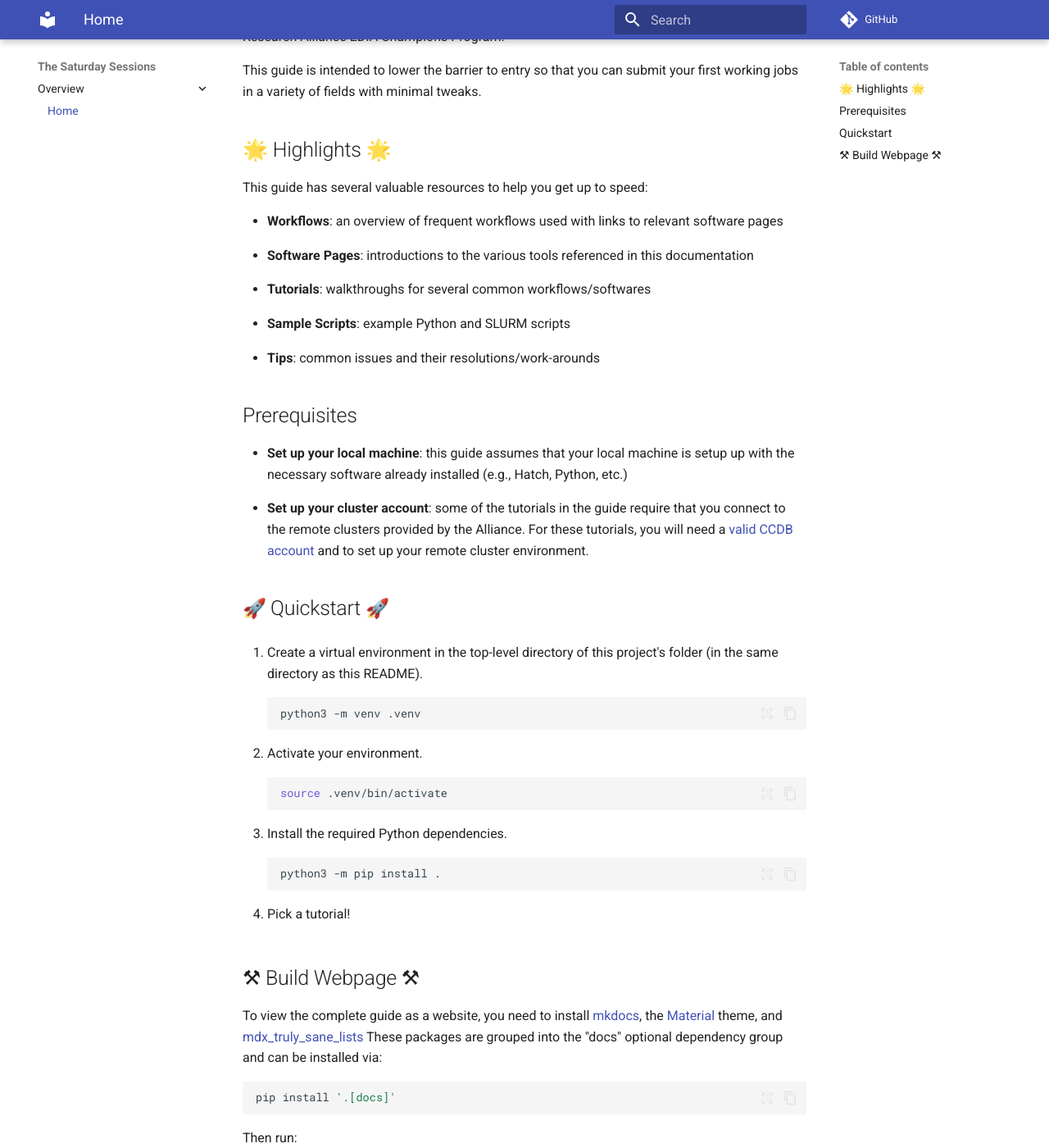
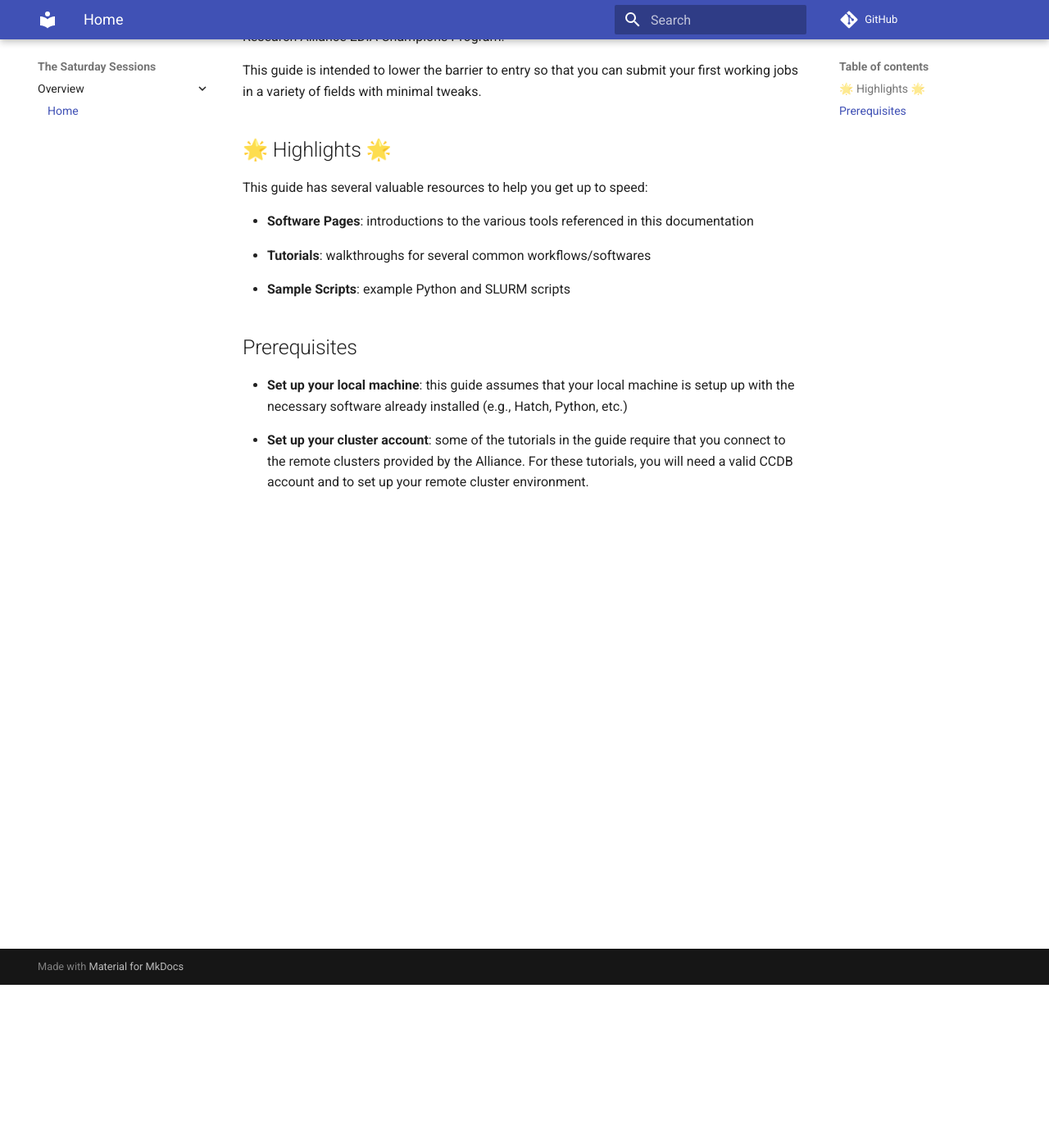
Before and after one commit to ugognw/saturdays, an MkDocs documentation site: the page built from docs/sources/index.md, in a window 1280 px wide and 1400 px high, scrolled down 199 px. Shown: the whole window at 82% size. Built offline with MkDocs 1.6.1 and Material for MkDocs 9.7.7, drawn with Linux system fonts in a browser that asks for light colours; emoji names are drawn with the system emoji font; comment, search, counter and statistics services are not loaded; some of the changed text lies outside the part shown.

Commit message:
Prune landing page
Signed-off-by: Ugochukwu Nwosu <ugn@sfu.ca>

````diff
--- a/docs/sources/index.md
+++ b/docs/sources/index.md
@@ -11,15 +11,11 @@ in a variety of fields with minimal tweaks.
 
 This guide has several valuable resources to help you get up to speed:
 
-- **Workflows**: an overview of frequent workflows used with links to relevant software pages
-
 - **Software Pages**: introductions to the various tools referenced in this documentation
 
 - **Tutorials**: walkthroughs for several common workflows/softwares
 
 - **Sample Scripts**: example Python and SLURM scripts
-
-- **Tips**: common issues and their resolutions/work-arounds
 
 ## Prerequisites
 
@@ -28,59 +24,4 @@ This guide has several valuable resources to help you get up to speed:
 
 - **Set up your cluster account**: some of the tutorials in the guide
   require that you connect to the remote clusters provided by the Alliance. For these
-  tutorials, you will need a [valid CCDB account](docs/sources/tutorials/ccdb.md) and to
-  set up your remote cluster environment.
-
-## :rocket: Quickstart :rocket:
-
-1. Create a virtual environment in the top-level directory of this project's folder
-(in the same directory as this README).
-
-    ```bash
-    python3 -m venv .venv
-    ```
-
-2. Activate your environment.
-
-    ```bash
-    source .venv/bin/activate
-    ```
-
-3. Install the required Python dependencies.
-
-    ```bash
-    python3 -m pip install .
-    ```
-
-4. Pick a tutorial!
-
-## ⚒ Build Webpage ⚒
-
-To view the complete guide as a website, you need to install [mkdocs][mkdocs],
-the [Material][material] theme, and [mdx_truly_sane_lists][mdx-truly-sane-lists]
-These packages are grouped into the "docs" optional dependency group and can be
-installed via:
-
-```bash
-pip install '.[docs]'
-```
-
-Then run:
-
-```bash
-mkdocs build && mkdocs serve
-```
-
-Finally, copy the IP address printed to the command line
-
-```bash
-...
-INFO    -  [09:50:28] Serving on http://127.0.0.1:8000/
-...
-```
-
-and paste it into your browser!
-
-[mkdocs]: https://www.mkdocs.org/user-guide/
-[material]: https://github.com/squidfunk/mkdocs-material
-[mdx-truly-sane-lists]: https://github.com/radude/mdx_truly_sane_lists
+  tutorials, you will need a valid CCDB account and to set up your remote cluster environment.
````
